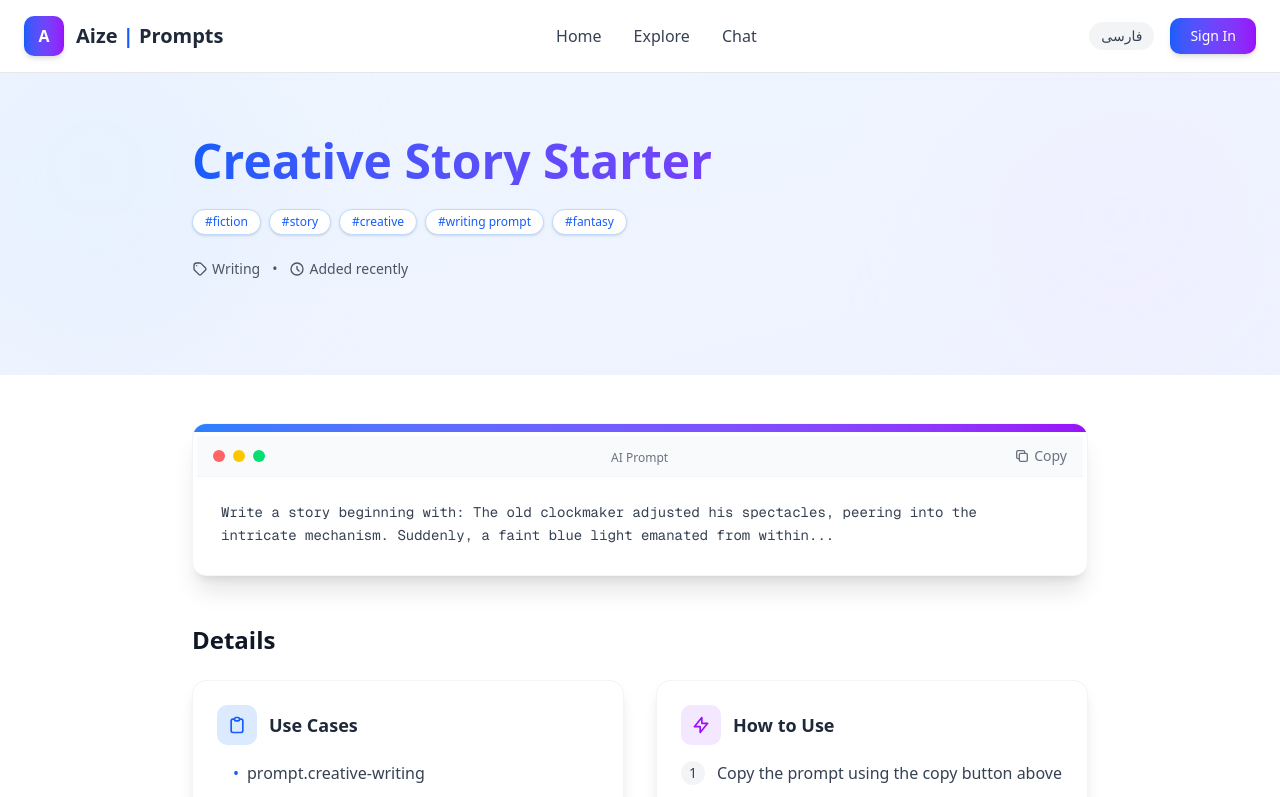
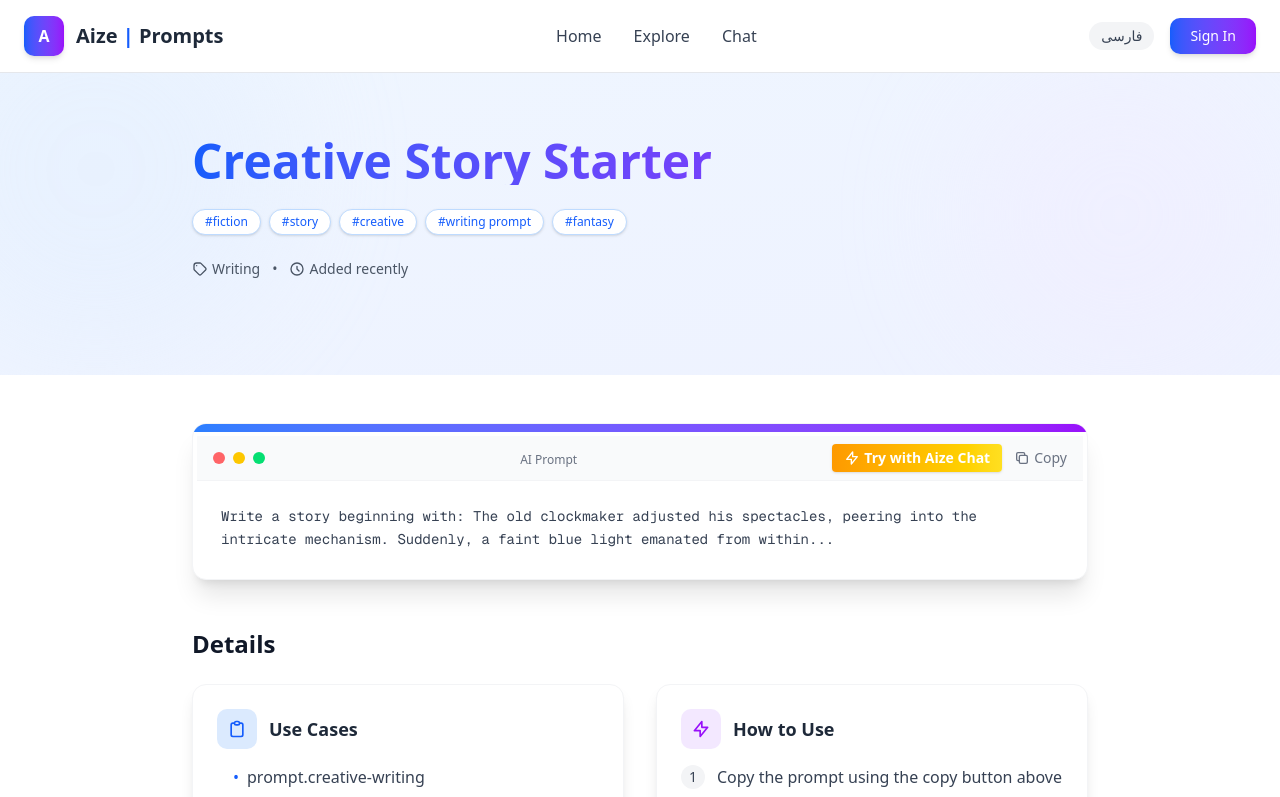
Before and after one commit to aize-team/prompthub, a Next.js app: page /prompt/creative-story-starter in a window 1280 px wide. Shown: the top 797 px of the page. Built offline with nearby package versions, Linux system fonts and the light colour scheme.

Commit message:
added aize chat

```diff
--- a/src/app/page.tsx
+++ b/src/app/page.tsx
@@ -229,6 +229,7 @@ const Home = () => {
                 <div className="bg-gray-50 dark:bg-gray-700/50 p-4 rounded-lg border border-gray-100 dark:border-gray-600">
                   <h3 className="font-semibold text-gray-800 dark:text-gray-200 mb-2">Common Platforms:</h3>
                   <div className="flex flex-wrap gap-2">
+                    <a href="https://chat.aize.dev/" target="_blank" rel="noopener noreferrer" className="bg-gradient-to-r from-amber-500 to-yellow-300 dark:from-amber-600 dark:to-yellow-400 px-3 py-1 rounded text-sm font-medium text-white dark:text-white shadow-sm font-bold hover:from-amber-600 hover:to-yellow-400 transition-colors">Aize Chat</a>
                     <span className="bg-white dark:bg-gray-800 px-3 py-1 rounded text-sm font-medium text-gray-700 dark:text-gray-300 shadow-sm">OpenAI ChatGPT</span>
                     <span className="bg-white dark:bg-gray-800 px-3 py-1 rounded text-sm font-medium text-gray-700 dark:text-gray-300 shadow-sm">Google Gemini</span>
                     <span className="bg-white dark:bg-gray-800 px-3 py-1 rounded text-sm font-medium text-gray-700 dark:text-gray-300 shadow-sm">Anthropic Claude</span>
@@ -330,6 +331,7 @@ const Home = () => {
           <div className="mt-16 text-center">
             <p className="text-gray-700 dark:text-gray-300 mb-4">{t('how.platforms')}</p>
             <div className="flex flex-wrap justify-center gap-3">
+              <a href="https://chat.aize.dev/" target="_blank" rel="noopener noreferrer" className="bg-gradient-to-r from-amber-500 to-yellow-300 dark:from-amber-600 dark:to-yellow-400 px-4 py-2 rounded-lg text-sm font-medium text-white dark:text-white shadow-sm border border-amber-400 dark:border-amber-600 font-bold hover:from-amber-600 hover:to-yellow-400 transition-colors">Aize Chat</a>
               <span className="bg-white dark:bg-gray-900 px-4 py-2 rounded-lg text-sm font-medium text-gray-700 dark:text-gray-300 shadow-sm border border-gray-200 dark:border-gray-700">OpenAI ChatGPT</span>
               <span className="bg-white dark:bg-gray-900 px-4 py-2 rounded-lg text-sm font-medium text-gray-700 dark:text-gray-300 shadow-sm border border-gray-200 dark:border-gray-700">Google Gemini</span>
               <span className="bg-white dark:bg-gray-900 px-4 py-2 rounded-lg text-sm font-medium text-gray-700 dark:text-gray-300 shadow-sm border border-gray-200 dark:border-gray-700">Anthropic Claude</span>
--- a/src/components/PromptDetailContent.tsx
+++ b/src/components/PromptDetailContent.tsx
@@ -69,6 +69,18 @@ export default function PromptDetailContent({ prompt }: { prompt: PromptDetail }
                   <div>
                     <span className="text-xs text-gray-500 dark:text-gray-400">{t('prompt.ai-prompt')}</span>
                   </div>
+                  <div className="flex items-center gap-3">
+                    <a
+                      href={`https://chat.aize.dev/?prompt=${encodeURIComponent(prompt.content)}`}
+                      target="_blank"
+                      rel="noopener noreferrer"
+                      className="bg-gradient-to-r from-amber-500 to-yellow-300 hover:from-amber-600 hover:to-yellow-400 text-white text-sm font-bold px-3 py-1 rounded flex items-center gap-1 transition-colors shadow-sm"
+                    >
+                      <svg xmlns="http://www.w3.org/2000/svg" className="h-4 w-4" fill="none" viewBox="0 0 24 24" stroke="currentColor">
+                        <path strokeLinecap="round" strokeLinejoin="round" strokeWidth={2} d="M13 10V3L4 14h7v7l9-11h-7z" />
+                      </svg>
+                      {t('prompt.try-aize')}
+                    </a>
                     <button
                       className="text-gray-500 hover:text-blue-600 dark:text-gray-400 dark:hover:text-blue-400 text-sm font-medium flex items-center gap-1 transition-colors"
                       onClick={() => {
@@ -81,6 +93,7 @@ export default function PromptDetailContent({ prompt }: { prompt: PromptDetail }
                       </svg>
                       {t('prompt.copy')}
                     </button>
+                  </div>
                 </div>
                 <pre className="bg-white dark:bg-gray-800 p-6 text-gray-700 dark:text-gray-300 leading-relaxed whitespace-pre-wrap overflow-x-auto text-sm font-mono">
                   {prompt.content}
--- a/src/context/LanguageContext.tsx
+++ b/src/context/LanguageContext.tsx
@@ -68,6 +68,7 @@ const translations = {
     'prompt.added-recently': 'Added recently',
     'prompt.ai-prompt': 'AI Prompt',
     'prompt.copy': 'Copy',
+    'prompt.try-aize': 'Try with Aize Chat',
     'prompt.details': 'Details',
     'prompt.use-cases': 'Use Cases',
     'prompt.no-use-cases': 'No specific use cases provided for this prompt.',
@@ -143,6 +144,7 @@ const translations = {
     'prompt.added-recently': 'اخیراً اضافه شده',
     'prompt.ai-prompt': 'پرامپت هوش مصنوعی',
     'prompt.copy': 'کپی',
+    'prompt.try-aize': 'امتحان با چت آیز',
     'prompt.details': 'جزئیات',
     'prompt.use-cases': 'موارد استفاده',
     'prompt.no-use-cases': 'موارد استفاده خاصی برای این پرامپت ارائه نشده است.',
```
Lines whose indentation alone changed are shown as unchanged.
